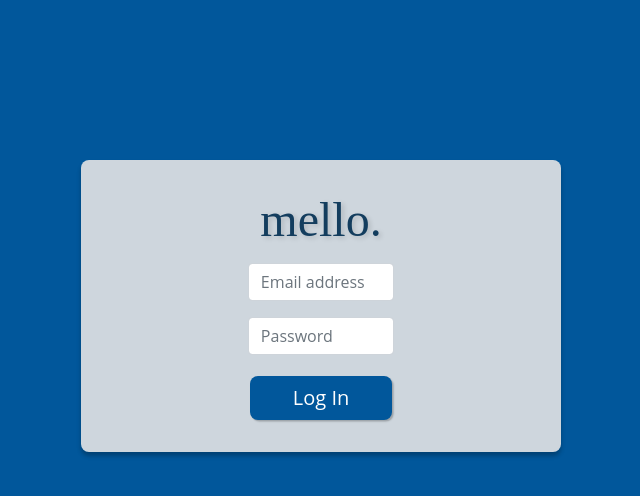
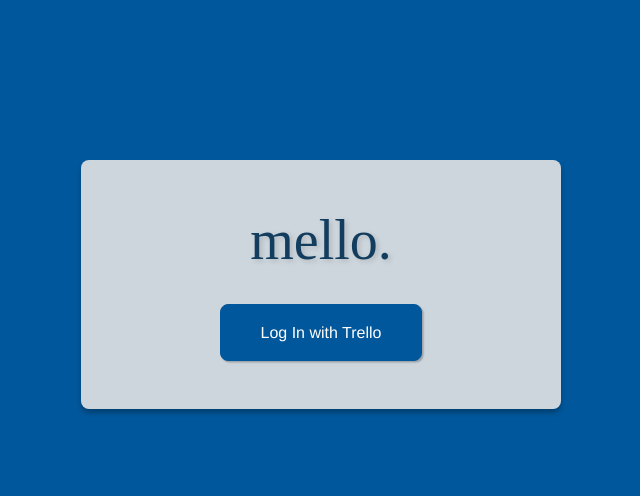
Before and after one commit to 15huangtimothy/mello, a React (Create React App) app: page / in a window 1280 px wide. Shown: the top 496 px of the page, without its empty margins (319-959 px from the left). Built offline with nearby package versions, Linux system fonts and the light colour scheme.

Commit message:
Login with trello button

```diff
--- a/src/components/login.css
+++ b/src/components/login.css
@@ -2,41 +2,39 @@
     border-radius: 0.5rem;
     margin: 10rem auto;
     float: none;
-    max-width: 30em;
-    padding: 2em 1em;
+    width: 90%;
+    max-width: 30rem;
+    padding: 3rem 0rem;
     overflow: hidden;
     background: rgba(229, 229, 229, 0.9);
     box-shadow: 0 0.25rem 0.25rem rgba(0, 0, 0, 0.25);
 }
 
-h1.title {
+.login-container .title {
     color: var(--main-blue);
     font-family: "Courgette";
     line-height: normal;
-    font-size: 3rem;
-    margin: 0 auto;
-    float: none;
-    display: block;
-    text-align: center;
+    font-size: 3.5rem;
     text-shadow: 0.15rem 0.15rem 0.3rem rgba(0, 0, 0, 0.15);
 }
 
 .login-btn {
+    border-radius: 0.5rem;
+    overflow: hidden;
+    display: block;
+    width: 90%;
+    margin: auto;
+    margin-top: 2rem;
     background: var(--accent-blue);
+    border-color: var(--accent-blue);
     box-shadow: 0.1rem 0.1rem 0.1rem rgba(0, 0, 0, 0.25);
-    border-radius: 0.5rem;
-    color: white;
-    text-align: center;
-    font-size: 1.25rem;
-    display: block;
-    margin: auto;
-    margin-top: 10%;
-    padding: 3% 20%;
 }
 
-.login-form input {
-    display: block;
-    margin: 1rem auto;
+.login-btn h6 {
+    padding: 0.75rem 0.5rem;
+    font-size: 1rem;
+    margin: auto;
+    font-weight: 400;
+    color: white;
     width: 100%;
-    max-width: 70%;
 }
--- a/src/components/login.jsx
+++ b/src/components/login.jsx
@@ -8,8 +8,15 @@
         return (
             <div className="container login-container">
                 <div className="row">
-                    <div className="col-md-6 col-md-offset-3 text-center center-block login-col">
-                        <LoginForm />
+                    <div className="col-lg-6 col-lg-offset-3 text-center center-block">
+                        <h1 className="title">mello.</h1>
+                        <button
+                            onClick={this.props.onLogin}
+                            type="button"
+                            className="btn btn-primary login-btn"
+                        >
+                            <h6>Log In with Trello</h6>
+                        </button>
                     </div>
                 </div>
             </div>
@@ -17,37 +24,4 @@
     }
 }
 
-function LoginForm(props) {
-    return (
-        <React.Fragment>
-            <h1 className="title">mello.</h1>
-            <form class="login-form">
-                <input
-                    class="form-control"
-                    type="email"
-                    name="loginEmail"
-                    id="loginEmail"
-                    placeholder="Email address"
-                    required
-                />
-                <input
-                    class="form-control"
-                    type="password"
-                    name="loginPass"
-                    id="loginPass"
-                    placeholder="Password"
-                    required
-                />
-                <button
-                    /**onClick={this.props.onLogin}*/
-                    type="button"
-                    className="login-btn btn"
-                >
-                    Log In
-                </button>
-            </form>
-        </React.Fragment>
-    );
-}
-
 export default Login;
--- a/src/index.css
+++ b/src/index.css
@@ -1,7 +1,7 @@
 body {
     position: relative;
     background-color: #01579b;
-    font-family: "Open Sans", sans-serif;
+    font-family: "Helvetica Neue", Helvetica;
 }
 
 button {
```
